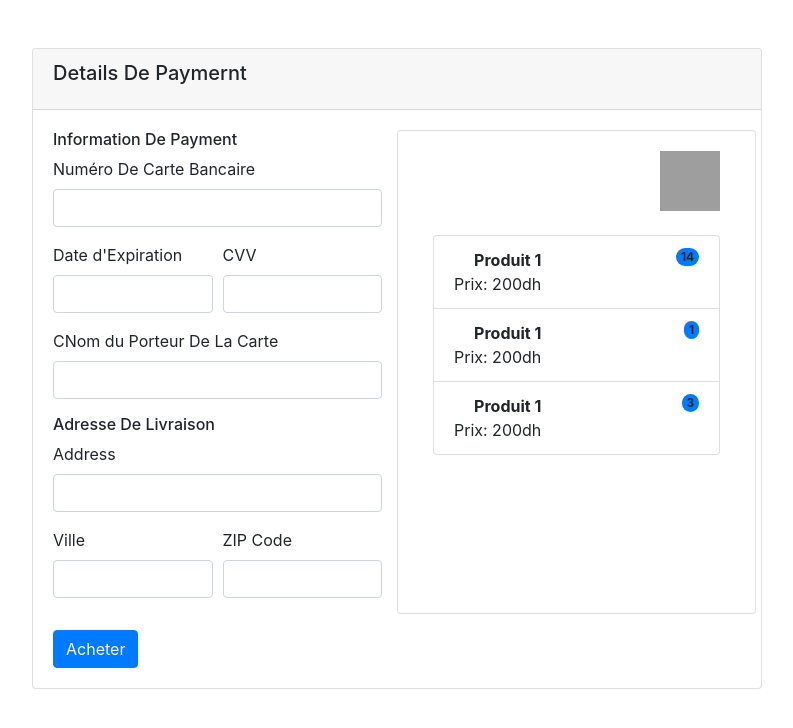
After one commit to bensaltanahassan/projet_web, a PHP site: page /payment.php in a window 1280 px wide. The commit adds this page. Shown: the top 728 px of the page, without its empty margins (243-1036 px from the left). Run offline with PHP 8.4, Linux system fonts and the light colour scheme; some libraries are stand-ins or nearby versions; grey boxes are pictures that could not be loaded.

Commit message:
anas's commit

```diff
--- /dev/null
+++ b/payment.php
@@ -0,0 +1,110 @@
+<!DOCTYPE html>
+<html>
+
+<head>
+    <title>Payment Page</title>
+    <script src="https://kit.fontawesome.com/67f59e0eca.js" crossorigin="anonymous"></script>
+    <!-- Include Bootstrap CSS -->
+    <link rel="stylesheet" href="https://stackpath.bootstrapcdn.com/bootstrap/4.5.0/css/bootstrap.min.css">
+    <!-- Include your custom CSS -->
+    <style>
+        .align-right {
+            text-align: right;
+        }
+    </style>
+
+
+</head>
+
+<body>
+    <div class="container mt-5">
+        <div class="row justify-content-center">
+            <div class="col-md-8">
+                <div class="card">
+                    <div class="card-header">
+                        <h5 class="card-title">Details De Paymernt</h5>
+                    </div>
+                    <div class="card-body">
+                        <div class="row">
+                            <div class="col-md-6">
+                                <!-- Payment Information -->
+                                <h6>Information De Payment</h6>
+                                <div class="form-group">
+                                    <label for="card_number">Numéro De Carte Bancaire</label>
+                                    <input type="text" class="form-control" id="card_number" name="card_number" required>
+                                </div>
+                                <div class="form-row">
+                                    <div class="form-group col-md-6">
+                                        <label for="expiry_date">Date d'Expiration</label>
+                                        <input type="text" class="form-control" id="expiry_date" name="expiry_date" required>
+                                    </div>
+                                    <div class="form-group col-md-6">
+                                        <label for="cvv">CVV</label>
+                                        <input type="text" class="form-control" id="cvv" name="cvv" required>
+                                    </div>
+                                </div>
+                                <div class="form-group">
+                                    <label for="name">CNom du Porteur De La Carte</label>
+                                    <input type="text" class="form-control" id="name" name="name" required>
+                                </div>
+
+                                <!-- Billing Address -->
+                                <h6>Adresse De Livraison</h6>
+                                <div class="form-group">
+                                    <label for="address">Address</label>
+                                    <input type="text" class="form-control" id="address" name="address" required>
+                                </div>
+                                <div class="form-row">
+                                    <div class="form-group col-md-6">
+                                        <label for="city">Ville</label>
+                                        <input type="text" class="form-control" id="city" name="city" required>
+                                    </div>
+                                    <div class="form-group col-md-6">
+                                        <label for="zip">ZIP Code</label>
+                                        <input type="text" class="form-control" id="zip" name="zip" required>
+                                    </div>
+                                </div>
+                            </div>
+                            <div class="col-md-6 align-right card w-75">
+                                <!-- Selected Items from Cart -->
+                                <div class="card-body">
+                                    <img width="60" height="60" src="https://img.icons8.com/ios-glyphs/90/shopping-cart--v1.png" alt="shopping-cart--v1" />
+                                    <br><br>
+                                    <ol class="list-group list-group-numbered">
+                                        <li class="list-group-item d-flex justify-content-between align-items-start">
+                                            <div class="ms-2 me-auto">
+                                                <div class="fw-bold" style="font-weight: bold;">Produit 1</div>
+                                                Prix: 200dh
+                                            </div>
+                                            <span class="badge bg-primary rounded-pill">14</span>
+                                        </li>
+                                        <li class="list-group-item d-flex justify-content-between align-items-start">
+                                            <div class="ms-2 me-auto">
+                                                <div class="fw-bold" style="font-weight: bold;">Produit 1</div>
+                                                Prix: 200dh
+                                            </div>
+                                            <span class="badge bg-primary rounded-pill">1</span>
+                                        </li>
+                                        <li class="list-group-item d-flex justify-content-between align-items-start">
+                                            <div class="ms-2 me-auto">
+                                                <div class="fw-bold" style="font-weight: bold;">Produit 1</div>
+                                                Prix: 200dh
+                                            </div>
+                                            <span class="badge bg-primary rounded-pill">3</span>
+                                        </li>
+                                    </ol>
+                                </div>
+
+                            </div>
+                        </div>
+
+                        <button type="submit" class="btn btn-primary mt-3">Acheter</button>
+                    </div>
+                </div>
+            </div>
+        </div>
+    </div>
+
+    <!-- Include Bootstrap JS -->
+    <script src="https://code.jquery.com/jquery-3.5.1.slim.min.js"></script>
+    <script src="https://cdn.jsdelivr.net/npm/@popperjs/core@2.5.3/dist/umd/popper
```
Also changed, not shown: login.php (+102 -84 lines).
